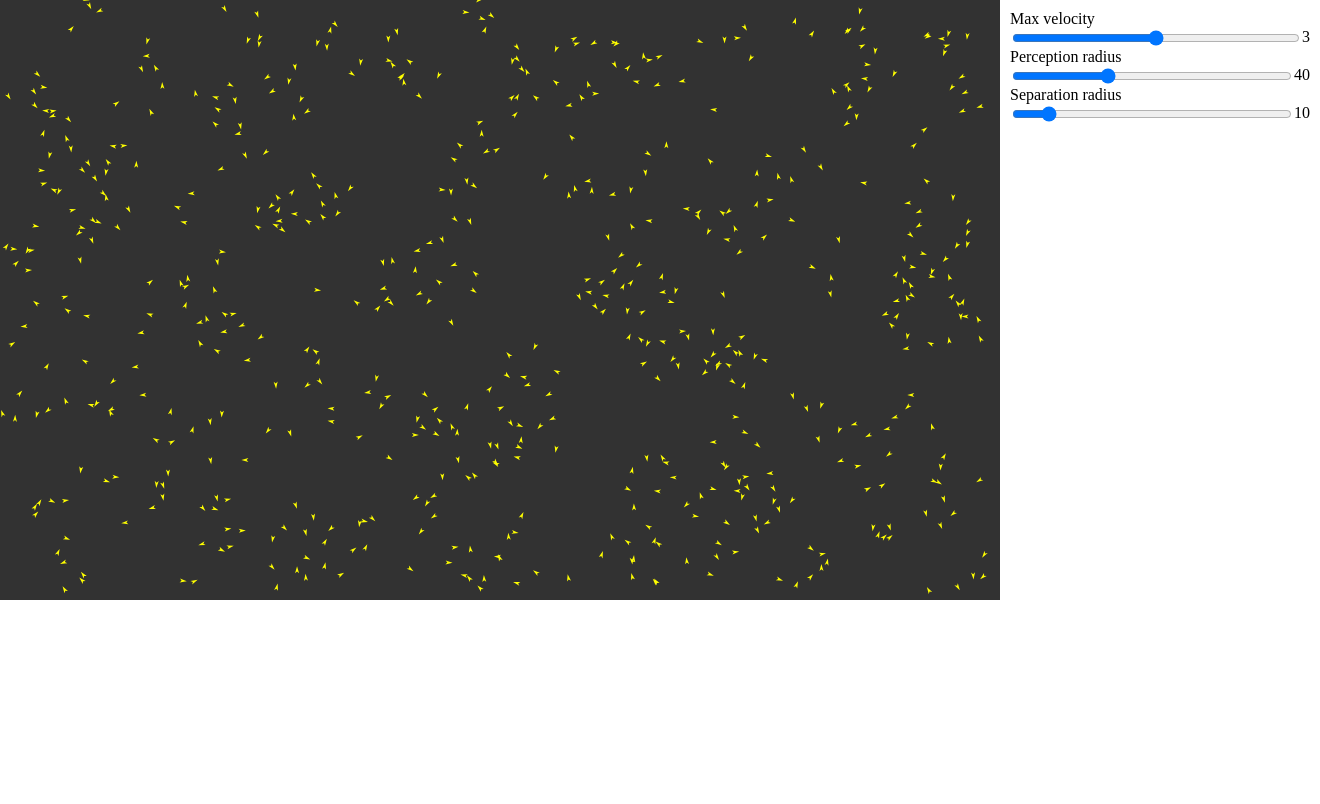
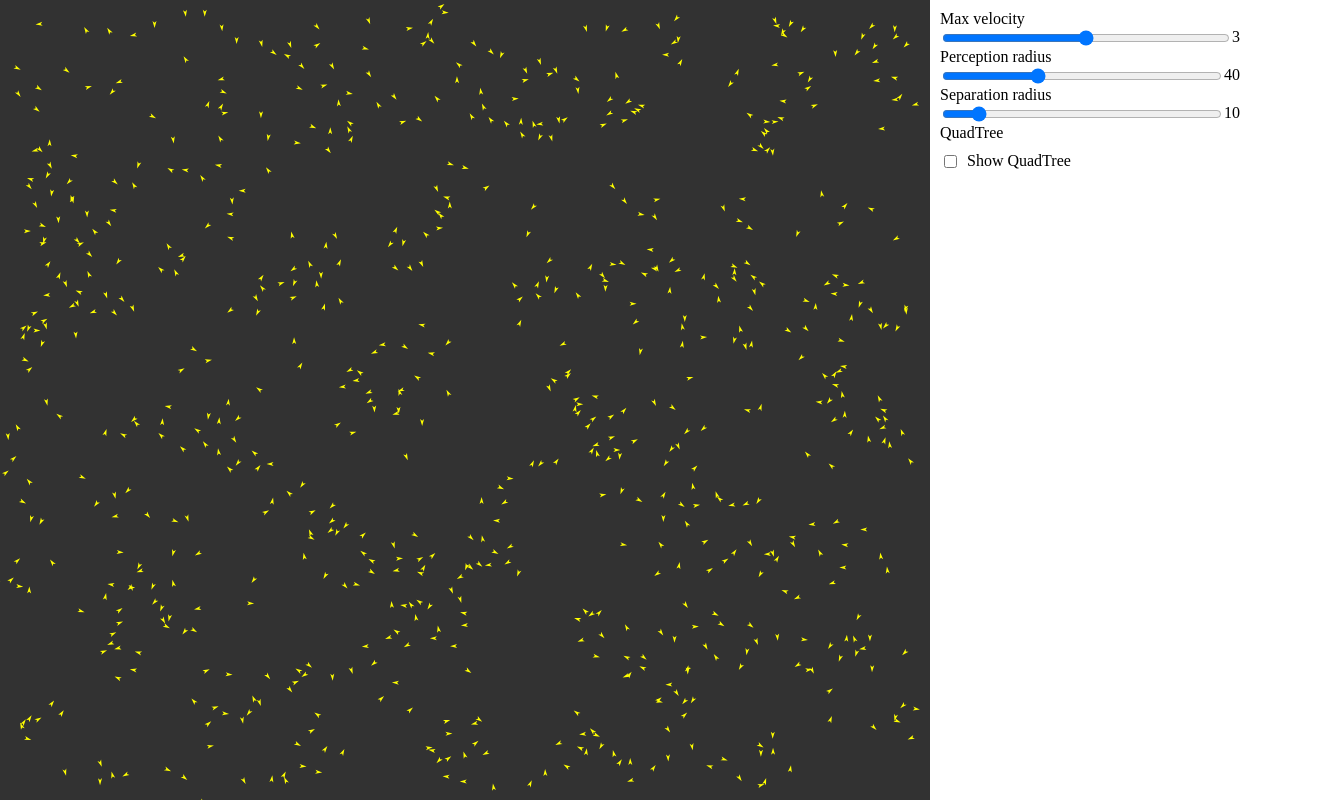
Before and after one commit to GabrielBucsan/boids, a plain HTML site: page index.html in a window 1280 px wide. Shown: the whole page, 1320 px wide, since content can reach past the window. Drawn offline with nearby package versions, Linux system fonts and the light colour scheme; animation ran at ten frames a second.

Commit message:
fix: canvas style and quadtree show control

```diff
--- a/index.html
+++ b/index.html
@@ -32,6 +32,11 @@
                 <input type="range" name="sepRadius" id="sepRadius" min="5" max="50" value="10" class='fill-width'>
                 <output name="sepRadiusOut" for="sepRadius">10</output>
             </form>
+            <span>QuadTree</span>
+            <form class='row margin-top-10'>
+              <input type="checkbox" name="quadTree" id="quadTree" class='margin-right-10'>
+              <label for="quadTree">Show QuadTree</label>
+            </form>
         </div>
     </div>
 </body>
--- a/main.css
+++ b/main.css
@@ -32,3 +32,11 @@ body{
 .padding-10px{
     padding: 10px;
 }
+
+.margin-top-10 {
+  margin-top: 10px;
+}
+
+.margin-right-10 {
+  margin-right: 10px;
+}
--- a/main.js
+++ b/main.js
@@ -1,7 +1,7 @@
 $(document).ready(()=>{
 
-    const canvasWidth = 1000;
-    const canvasHeight = 600;
+    const canvasWidth = window.innerWidth - 350;
+    const canvasHeight = window.innerHeight;
 
     const canvas = new Canvas(canvasWidth, canvasHeight);
     const c = canvas.context;
@@ -9,6 +9,9 @@ $(document).ready(()=>{
     const maxVelSlider = $('#maxVel');
     const percRadiusSlider = $('#percRadius');
     const sepRadiusSlider = $('#sepRadius');
+    const showQuadTreeCheck = $('#quadTree')
+
+    let showQuadTree = false;
 
     const numBoids = canvasWidth * canvasHeight / 1000;
     const boids = [];
@@ -46,7 +49,9 @@ $(document).ready(()=>{
             quadTree.insert(boids[i]);
         }
 
-        //quadTree.render();
+        if (showQuadTree) {
+          quadTree.render();
+        }
 
         for (let i = 0; i < boids.length; i++) {
             boids[i].draw();
@@ -65,8 +70,12 @@ $(document).ready(()=>{
     $('#sepRadius').on('input', function () {
         updateParameters();
     });
+    $('#quadTree').on('input', function () {
+        updateParameters();
+    });
 
     function updateParameters(){
+      showQuadTree = showQuadTreeCheck[0].checked;
         for (let i = 0; i < boids.length; i++) {
             boids[i].maxVelocityMag = Number(maxVelSlider[0].value);
             boids[i].perceptionRadius = Number(percRadiusSlider[0].value);
```
